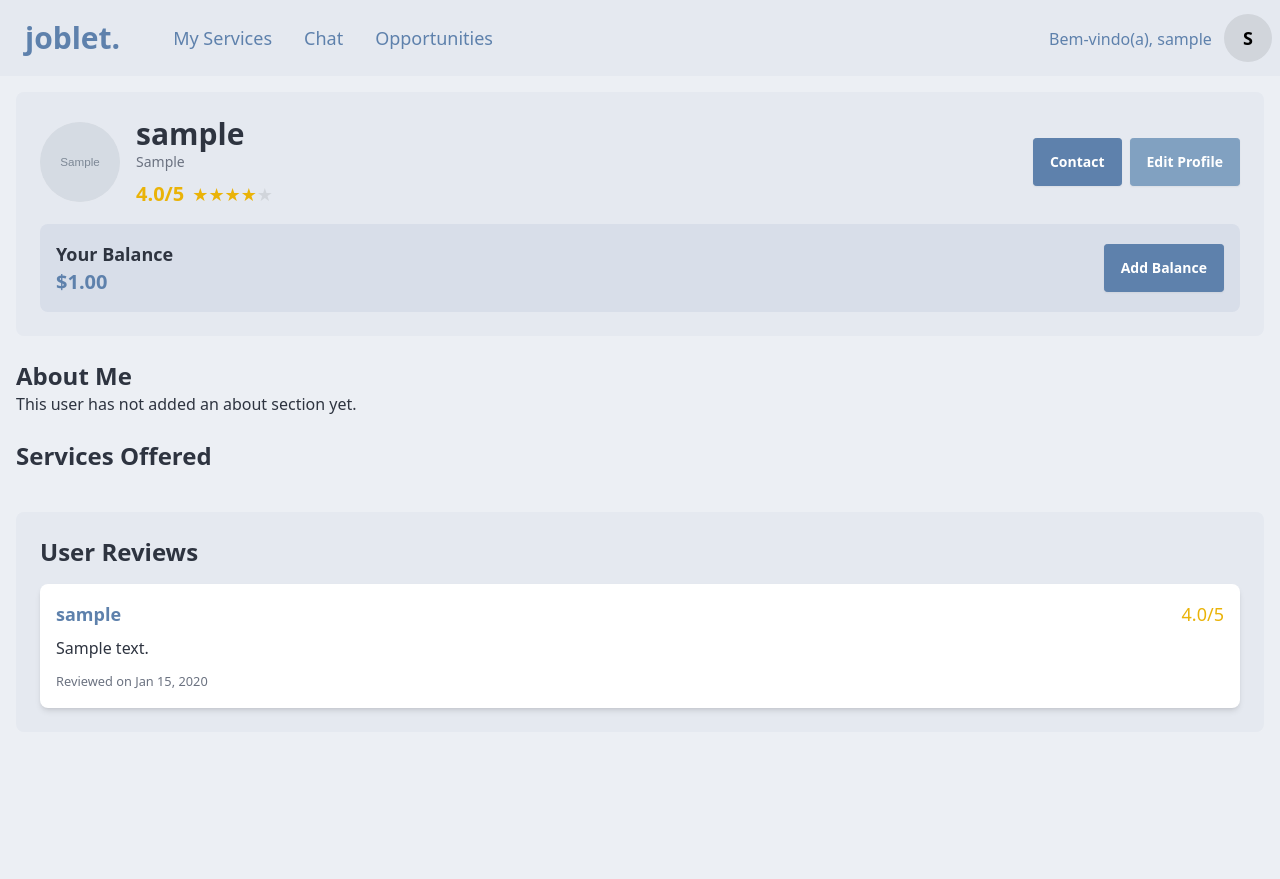
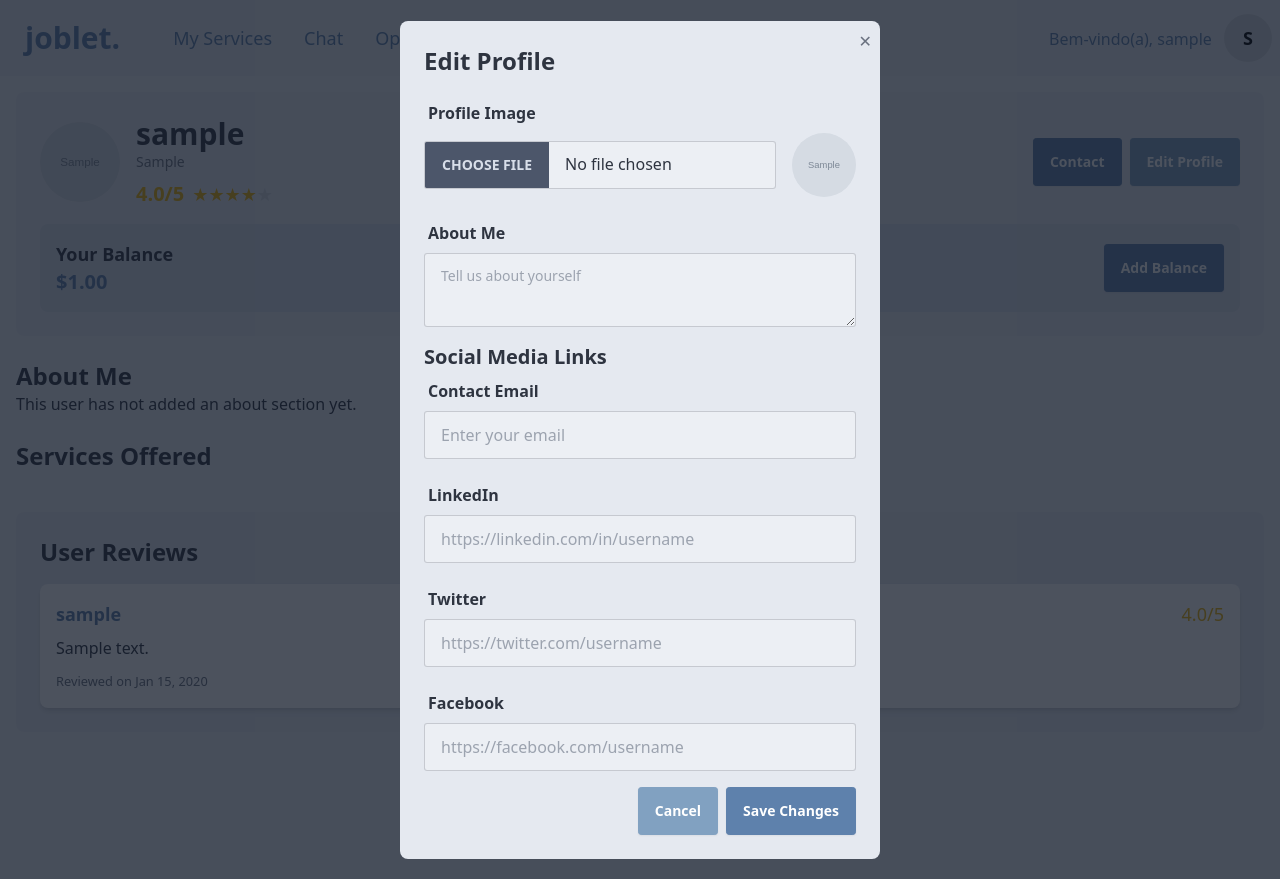
Before and after one commit to hujuc/Joblet-Django, a Django app: page /profile/1/ in a window 1280 px wide, after a click on "Edit Profile". Run offline with Django 5.2, Linux system fonts and the light colour scheme; a user stored in the database is signed in; tables that the repository leaves empty hold one stand-in row (values such as "Sample post"); grey boxes marked "Sample" are stand-in pictures; some libraries are stand-ins or nearby versions.

Commit message:
fix z index in modal

```diff
--- a/app/templates/profile.html
+++ b/app/templates/profile.html
@@ -66,10 +66,65 @@
             {% endif %}
         </div>
 
+        <div id="editModal" class="fixed inset-0 bg-gray-900 bg-opacity-75 flex items-center justify-center hidden z-50">
+            <div class="bg-base-200 rounded-lg w-[30rem] p-6 relative">
+                <h2 class="text-2xl font-bold mb-4">Edit Profile</h2>
+
+                <form method="POST" action="{% url 'edit_profile' profile.user.id %}" enctype="multipart/form-data">
+                    {% csrf_token %}
+
+                    <!-- Profile Image Upload -->
+                    <div class="form-control mb-4">
+                        <label class="label font-semibold">Profile Image</label>
+                        <div class="flex items-center gap-4">
+                            <input type="file" name="avatar" accept="image/*" class="file-input file-input-bordered w-full">
+                            {% if profile.avatar %}
+                                <img src="{{ profile.avatar.url }}" alt="Current Profile Image" class="w-16 h-16 rounded-full">
+                            {% endif %}
+                        </div>
+                    </div>
+
+                    <!-- About Me Section -->
+                    <div class="form-control mb-4">
+                        <label class="label font-semibold">About Me</label>
+                        <textarea name="about" class="textarea textarea-bordered w-full" placeholder="Tell us about yourself">{{ profile.about|default_if_none:"" }}</textarea>
+                    </div>
+
+                    <!-- Social Media Links Section -->
+                    <h3 class="text-xl font-semibold mt-4">Social Media Links</h3>
+                    <div class="form-control mb-4">
+                        <label class="label font-semibold">Contact Email</label>
+                        <input type="email" name="contact_email" value="{{ profile.contact_email|default_if_none:'' }}" placeholder="Enter your email" class="input input-bordered w-full">
+                    </div>
+                    <div class="form-control mb-4">
+                        <label class="label font-semibold">LinkedIn</label>
+                        <input type="url" name="linkedin" value="{{ profile.linkedin|default_if_none:'' }}" placeholder="https://linkedin.com/in/username" class="input input-bordered w-full">
+                    </div>
+                    <div class="form-control mb-4">
+                        <label class="label font-semibold">Twitter</label>
+                        <input type="url" name="twitter" value="{{ profile.twitter|default_if_none:'' }}" placeholder="https://twitter.com/username" class="input input-bordered w-full">
+                    </div>
+                    <div class="form-control mb-4">
+                        <label class="label font-semibold">Facebook</label>
+                        <input type="url" name="facebook" value="{{ profile.facebook|default_if_none:'' }}" placeholder="https://facebook.com/username" class="input input-bordered w-full">
+                    </div>
+
+                    <!-- Save & Cancel Buttons -->
+                    <div class="flex justify-end gap-2">
+                        <button type="button" class="btn btn-secondary text-white" onclick="document.getElementById('editModal').classList.add('hidden')">Cancel</button>
+                        <button type="submit" class="btn btn-primary text-white">Save Changes</button>
+                    </div>
+                </form>
+
+                <!-- Close Modal Button -->
+                <button class="absolute top-2 right-2 text-gray-500 hover:text-gray-800" onclick="document.getElementById('editModal').classList.add('hidden')">✕</button>
+            </div>
+        </div>
+
 
         {% if user.is_authenticated and user == profile.user %}
             <!-- Modal para adicionar saldo -->
-            <div id="addBalanceModal" class="fixed inset-0 bg-gray-900 bg-opacity-75 flex items-center justify-center hidden">
+            <div id="addBalanceModal" class="fixed inset-0 bg-gray-900 bg-opacity-75 flex items-center justify-center hidden z-50">
                 <div class="bg-base-200 rounded-lg w-[30rem] p-6 relative">
                     <h2 class="text-2xl font-bold mb-4">Add Balance</h2>
 
@@ -140,7 +195,7 @@
             <h2 class="text-2xl font-semibold mt-6">Services Offered</h2>
             <div class="grid grid-cols-1 sm:grid-cols-2 lg:grid-cols-3 gap-4 mt-4">
                 {% for service in services %}
-                    <div class="card bg-base-200 shadow-md p-4 cursor-pointer" onclick="document.getElementById('serviceModal{{ service.id }}').classList.remove('hidden')">
+                    <div class="card bg-base-200 shadow-md p-4 cursor-pointer z-0" onclick="document.getElementById('serviceModal{{ service.id }}').classList.remove('hidden')">
                         <h3 class="text-lg font-bold">{{ service.title }}</h3>
                         <p class="text-sm text-gray-600 mt-2">{{ service.description|slice:":100" }}...</p>
                         <div class="flex justify-between items-center mt-4">
```
Also changed, not shown: app/migrations/0012_merge_20241108_2107.py (added).
